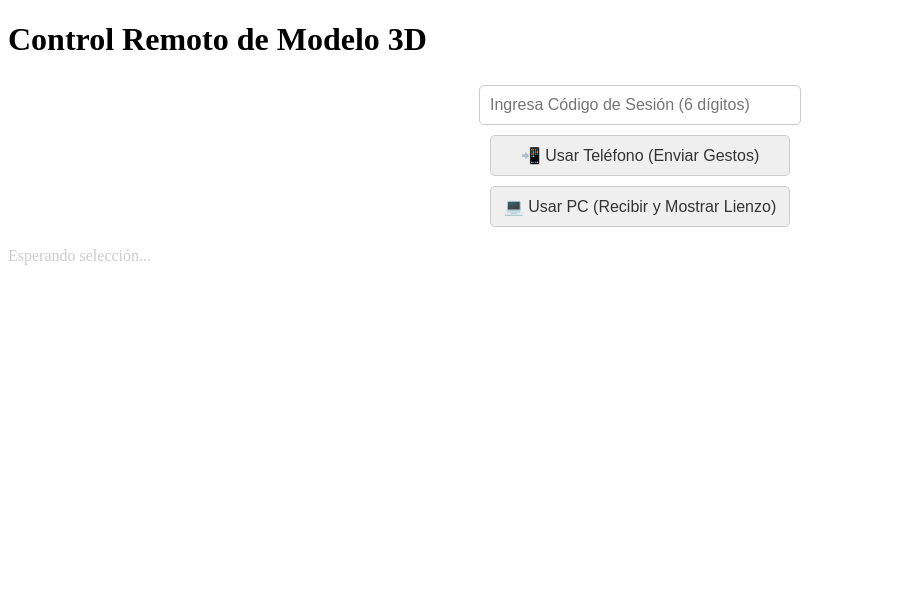
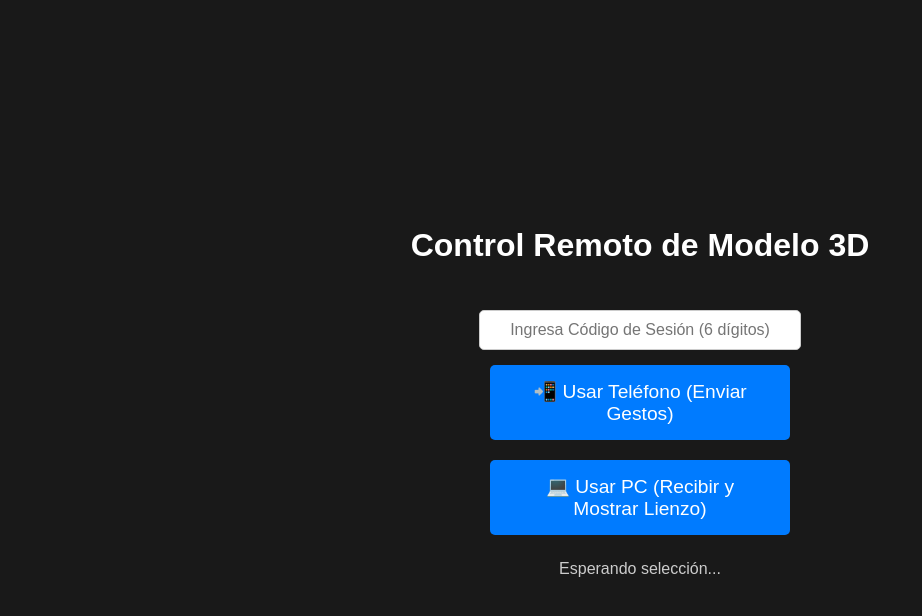
Before and after one commit to yan2005dris-afk/pruebas-IDHM-, a plain HTML site: page index.html in a window 1280 px wide. Shown: the whole page, without its empty margins (0-922 px from the left). Drawn offline with nearby package versions, Linux system fonts and the light colour scheme; no server answers.

Commit message:
update app.js y index.html

```diff
--- a/app.js
+++ b/app.js
@@ -20,7 +20,7 @@ let sessionRef = null; // Referencia al documento de sesión en Firestore
 // UTILERÍAS FIREBASE Y MEDIAPIPE
 // ===================================
 
-// Función que se ejecuta cuando Firebase está listo
+// Función que se ejecuta cuando Firebase está listo (llamada desde el HTML)
 window.onFirebaseReady = () => {
     // Asigna las variables globales exportadas por el script module de Firebase en el HTML
     db = window.db;
@@ -60,7 +60,7 @@ function onResults(results) {
 
 
 // ===================================
-// 2. ACCESO A LA CÁMARA (Modo 'camera')
+// 2. ACCESO A LA CÁMARA
 // ===================================
 
 function setupCamera() {
@@ -70,14 +70,13 @@ function setupCamera() {
     videoElement.style.display = 'block';
 
     if (navigator.mediaDevices && navigator.mediaDevices.getUserMedia) {
-        // Usa 'environment' para la cámara trasera (AR)
         navigator.mediaDevices.getUserMedia({ video: { facingMode: 'environment' } })
             .then(function(stream) {
                 videoElement.srcObject = stream;
                 videoElement.onloadedmetadata = function() {
                     videoElement.play();
 
-                    // Asegurar que el canvas 3D esté oculto en modo EMISOR
+                    // Asegurar que el canvas 3D esté oculto en modo EMISOR (Teléfono)
                     const threeCanvas = document.getElementById('threeCanvas');
                     if (threeCanvas) threeCanvas.style.display = 'none';
 
@@ -142,7 +141,7 @@ function initThreeJs() {
         'assets/modelo.glb',
         function (gltf) {
             model = gltf.scene;
-            model.scale.set(0.5, 0.5, 0.5); // Escala corregida
+            model.scale.set(0.5, 0.5, 0.5);
             model.position.set(0, 0, 0);
             scene.add(model);
         },
@@ -209,7 +208,7 @@ function animate() {
 function emitHandData(landmarks) {
     if (!sessionRef) return;
 
-    const setDoc = window.setDoc; // Accede a la función exportada desde el HTML
+    const setDoc = window.setDoc;
     if (!setDoc) return;
 
     let data;
@@ -238,7 +237,7 @@ function setupRemoteListener() {
     const statusElement = document.getElementById('sessionStatus');
     statusElement.textContent = `ESCUCHANDO SESIÓN: ${sessionRef.id}`;
 
-    const onSnapshot = window.onSnapshot; // Accede a la función exportada desde el HTML
+    const onSnapshot = window.onSnapshot;
 
     if (!onSnapshot) {
         statusElement.textContent = "ERROR: Firebase no conectado.";
--- a/index.html
+++ b/index.html
@@ -4,41 +4,94 @@
     <meta charset="UTF-8">
     <title>GLB AR Viewer</title>
     <style>
-        /* ... (Tus estilos CSS existentes) ... */
+        body { margin: 0; overflow: hidden; font-family: sans-serif; }
+
+        /* Estilos para el video y el canvas 3D */
+        #videoElement, #threeCanvas {
+            position: absolute;
+            top: 0;
+            left: 0;
+            width: 100vw;
+            height: 100vh;
+            object-fit: cover;
+            display: none;
+        }
+        #threeCanvas {
+            z-index: 10;
+            background: transparent;
+        }
+
+        /* Estilos para la Pantalla de Inicio (Overlay) */
+        #startScreen {
+            position: absolute;
+            top: 0;
+            left: 0;
+            width: 100%;
+            height: 100%;
+            background-color: rgba(0, 0, 0, 0.9);
+            color: white;
+            z-index: 100;
+            display: flex;
+            flex-direction: column;
+            justify-content: center;
+            align-items: center;
+            text-align: center;
+        }
+
         .session-group {
             margin-top: 20px;
             display: flex;
             flex-direction: column;
             align-items: center;
+            width: 90%;
+            max-width: 300px;
         }
-        .session-group input, .session-group button {
+        .session-group input {
             padding: 10px;
             margin: 5px;
             border-radius: 5px;
             border: 1px solid #ccc;
             font-size: 1em;
-            width: 90%;
-            max-width: 300px;
+            width: 100%;
             color: #333;
+            text-align: center;
         }
         .option-button {
-            /* ... (Tus estilos existentes) ... */
-            margin-top: 20px; /* Separación de la sesión */
+            background-color: #007bff;
+            color: white;
+            border: none;
+            padding: 15px 30px;
+            margin: 10px;
+            font-size: 1.2em;
+            cursor: pointer;
+            border-radius: 5px;
+            transition: background-color 0.3s;
+            width: 100%;
+        }
+
+        .option-button:hover {
+            background-color: #0056b3;
         }
     </style>
 
-    <!-- LIBRERÍAS DE 3D y MEDIAPIPE (Mantenidas) -->
+    <!-- LIBRERÍAS DE 3D y MEDIAPIPE -->
     <script src="https://cdnjs.cloudflare.com/ajax/libs/three.js/r128/three.min.js"></script>
     <script src="https://cdn.jsdelivr.net/npm/three@0.128.0/examples/js/loaders/GLTFLoader.js"></script>
     <script src="https://cdn.jsdelivr.net/npm/three@0.128.0/examples/js/controls/OrbitControls.js"></script>
     <script src="https://cdn.jsdelivr.net/npm/@mediapipe/hands@0.4.1646424915/hands.js"></script>
     <script src="https://cdn.jsdelivr.net/npm/@mediapipe/camera_utils@0.3.1644784998/camera_utils.js"></script>
 
-    <!-- FIREBASE (AGREGADO) -->
+    <!-- FIREBASE (AGREGADO Y CORREGIDO para exportar funciones) -->
     <script type="module">
         import { initializeApp } from "https://www.gstatic.com/firebasejs/11.6.1/firebase-app.js";
         import { getAuth, signInAnonymously } from "https://www.gstatic.com/firebasejs/11.6.1/firebase-auth.js";
-        import { getFirestore, doc, setDoc, onSnapshot, collection, addDoc } from "https://www.gstatic.com/firebasejs/11.6.1/firebase-firestore.js";
+        import { getFirestore, doc, setDoc, onSnapshot, collection } from "https://www.gstatic.com/firebasejs/11.6.1/firebase-firestore.js";
+
+        // Exportar funciones clave al ámbito global para que app.js pueda usarlas
+        window.doc = doc;
+        window.setDoc = setDoc;
+        window.onSnapshot = onSnapshot;
+        window.collection = collection;
 
         // Variables globales del entorno (obligatorias)
         const appId = typeof __app_id !== 'undefined' ? __app_id : 'default-app-id';
@@ -52,7 +105,7 @@
         signInAnonymously(auth).then(userCredential => {
             window.userId = userCredential.user.uid;
             console.log("Firebase Auth iniciado con UID:", window.userId);
-            // Si la aplicación se inicia después de la autenticación
+            // Indica a app.js que Firebase está listo
             if (typeof window.onFirebaseReady === 'function') {
                 window.onFirebaseReady();
             }
@@ -82,11 +135,11 @@
 
     </div>
 
-    <!-- ... (Video y contenedor existentes) ... -->
+    <!-- Elementos de la App -->
     <video id="videoElement" autoplay playsinline></video>
     <div id="container"></div>
 
-    <!-- Mueve el script al final del body para asegurar la carga global -->
+    <!-- SCRIPT PRINCIPAL AL FINAL DEL BODY -->
     <script src="app.js"></script>
 </body>
 </html>
```
